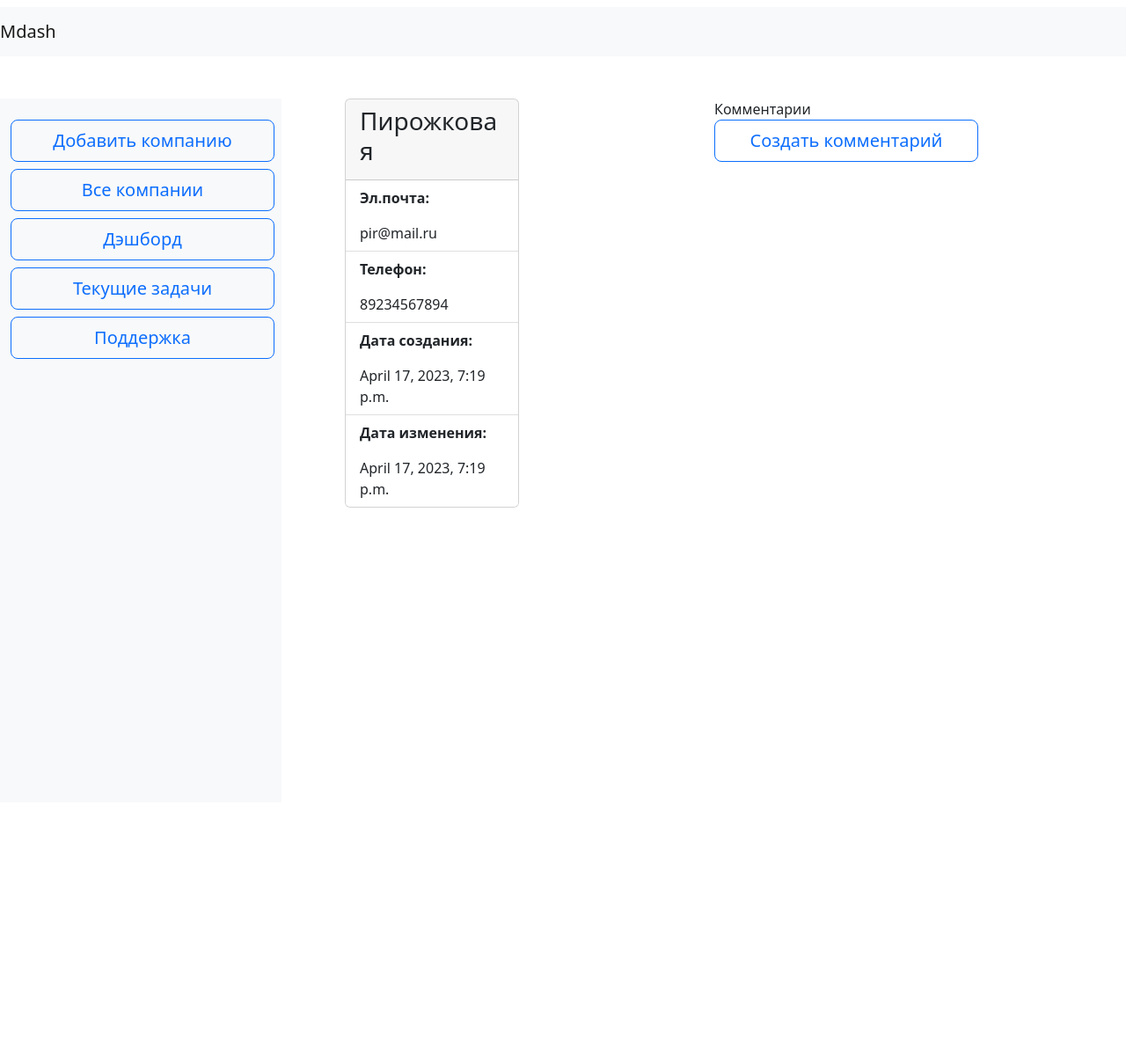
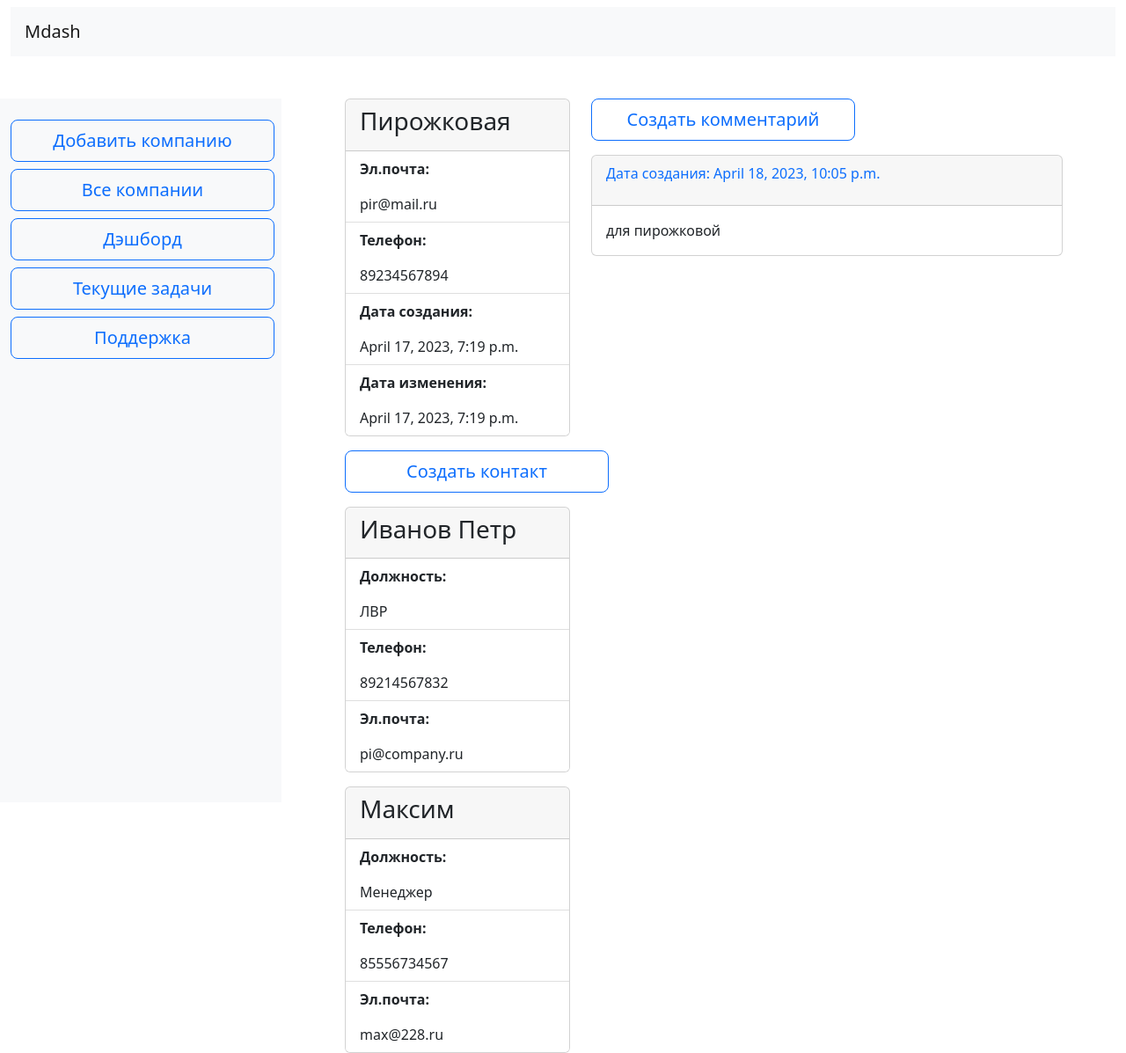
Before and after one commit to SergeiEremkin/mdash-app, a Django app: page /company_details/3 in a window 1280 px wide. Shown: the whole page at 88% size. Before the commit the page ends 577 px from the top, so only its background shows below. Run offline with Django 4.2, Linux system fonts and the light colour scheme; data comes from the database, SQL or seed files in the repository; both versions use the stored data as it was after the commit.

Commit message:
add ContactInterface on Company_Details. TODO need CRUD for contacts and comments. And need to rework buttons for edit and delete

```diff
--- a/manager_base/models.py
+++ b/manager_base/models.py
@@ -25,19 +25,19 @@ class Company(models.Model):
 
 
 class Contact(models.Model):
-    ROLES = [('LPR', 'ЛПР'),
-             ('LVR', 'ЛВР'),
-             ('MANAGER', 'Менеджер')]
+    ROLES = [('ЛПР', 'ЛПР'),
+             ('ЛВР', 'ЛВР'),
+             ('Менеджер', 'Менеджер')]
     name = models.CharField('ФИО', max_length=50, help_text="Введите название")
-    role = models.CharField('Должность', max_length=50,blank=True, choices=ROLES, default='MANAGER')
+    role = models.CharField('Должность',max_length=50, choices=ROLES, default='Менеджер')
     email = models.EmailField('Почта', max_length=50, help_text="Введите почту")
     phone = models.IntegerField('Телефон', help_text="Введите название")
     date_create = models.DateTimeField('Дата создания', auto_now=True)      # не нужно добавлять в форму
     date_update = models.DateTimeField('Дата обновления', auto_now_add=True)  # не нужно добавлять в форму
-    company = ForeignKey('Company', on_delete=models.CASCADE, related_name='companies')
+    company = ForeignKey('Company', on_delete=models.CASCADE)
 
     class Meta:
-        ordering = ["-name"]
+        ordering = ["role"]
         verbose_name = "Контакт"
         verbose_name_plural = "Контакты"
 
@@ -49,10 +49,10 @@ class Comment(models.Model):
     text = models.TextField('Комментарий', max_length=50, help_text="Введите название")
     date_create = models.DateTimeField('Дата создания', auto_now=True)      # не нужно добавлять в форму
     date_update = models.DateTimeField('Дата обновления', auto_now_add=True)  # не нужно добавлять в форму
-    company = ForeignKey('Company', on_delete=models.CASCADE, related_name='comments')
+    company = ForeignKey('Company', on_delete=models.CASCADE)
 
     class Meta:
-        ordering = ["-date_update"]
+        ordering = ["date_update"]
         verbose_name = "Комментарий"
         verbose_name_plural = "Комментарии"
 
--- a/manager_base/templates/manager_base/base.html
+++ b/manager_base/templates/manager_base/base.html
@@ -17,12 +17,13 @@
           integrity="sha384-b6lVK+yci+bfDmaY1u0zE8YYJt0TZxLEAFyYSLHId4xoVvsrQu3INevFKo+Xir8e" crossorigin="anonymous">
     <link rel="stylesheet" href="{% static 'css/manager_base.css' %}">
     <h1>{% block header %}{% endblock header %}</h1>
-    <nav class="navbar navbar-light bg-light">
-        <a class="navbar-brand" href="#">Mdash</a>
-    </nav>
+
 </head>
 <body>
 <div class="container-fluid">
+     <nav class="navbar navbar-light bg-light">
+        <a class="navbar-brand mx-3" href="#">Mdash</a>
+    </nav>
     <div class="row mt-5">
         <div class="col-sm-3 bg-light" style="height: 100vh">
             <ul class="nav flex-column mt-3">
--- a/manager_base/templates/manager_base/company_details.html
+++ b/manager_base/templates/manager_base/company_details.html
@@ -4,8 +4,8 @@
 
 <div class="container-fluid">
     <div class="row">
-        <div class="col">
-            <div class="card w-50">
+        <div class="col-sm-4">
+            <div class="card mb-3">
                 <div class="card-header">
                     <h3>{{company.name}}</h3>
                 </div>
@@ -16,13 +16,36 @@
                     <li class="list-group-item"><p class="fw-bold">Дата изменения: </p>{{ company.date_update }}</li>
                 </ul>
             </div>
+            <a href="{% url 'contact-create' company.id %}" class="btn btn-outline-primary btn-lg" style="width: 300px">Создать
+                контакт</a>
+            {% for contact in company.contact_set.all %}
+            <div class="card mt-3">
+                <div class="card-header">
+                    <h3>{{contact.name}}</h3>
+                </div>
+                <ul class="list-group list-group-flush">
+                    <li class="list-group-item"><p class="fw-bold">Должность: </p>{{ contact.role }}</li>
+                     <li class="list-group-item"><p class="fw-bold">Телефон: </p>{{ contact.phone }}</li>
+                    <li class="list-group-item"><p class="fw-bold">Эл.почта: </p>{{ contact.email }}</li>
+
+                </ul>
+            </div>
+            {% endfor %}
         </div>
-        <div class="col">
-            Комментарии
+        <div class="col ">
             <a href="{% url 'create-comment' company.id %}" class="btn btn-outline-primary btn-lg" style="width: 300px">Создать
                 комментарий</a>
-            {% for com in company.comment_set.all %}
-            {{ com.title }}
+            {% for comment in company.comment_set.all %}
+            <div class="card mt-3">
+                <div class="card-header">
+                    <p class="text-primary">Дата создания: {{ comment.date_create }}</p>
+                </div>
+                <div class="card-body">
+                    <p class="card-text">
+                        {{ comment }}
+                    </p>
+                </div>
+            </div>
             {% endfor %}
         </div>
     </div>
--- a/manager_base/urls.py
+++ b/manager_base/urls.py
@@ -26,5 +26,6 @@ urlpatterns = [
     path('company_details/<int:pk>/create_comment', views.CommentCreateView.as_view(), name='create-comment'),
     path('<int:pk>/delete_company', views.CompanyDeleteView.as_view(), name='company-delete'),
     path('<int:pk>/update_company', views.CompanyUpdateView.as_view(), name='company-update'),
+    path('<int:pk>/create_contact', views.ContactCreateView.as_view(), name='contact-create')
 
 ]
--- a/manager_base/views.py
+++ b/manager_base/views.py
@@ -3,8 +3,8 @@ from django.shortcuts import render, get_object_or_404
 from django.urls import reverse_lazy
 from django.views.generic import CreateView, ListView, DetailView, DeleteView, UpdateView
 
-from manager_base.forms import CompanyForm, CommentForm
-from manager_base.models import Company, Comment
+from manager_base.forms import CompanyForm, CommentForm, ContactForm
+from manager_base.models import Company, Comment, Contact
 
 
 # Create your views here.
@@ -51,3 +51,15 @@ class CommentCreateView(CreateView):
         comp = Company.objects.get(id=self.kwargs['pk'])
         form.instance.company_id = comp.id
         return super(CommentCreateView, self).form_valid(form)
+
+
+class ContactCreateView(CreateView):
+    model = Contact
+    template_name = 'manager_base/create_contact.html'
+    success_url = reverse_lazy("home")
+    form_class = ContactForm
+
+    def form_valid(self, form):
+        comp = Company.objects.get(id=self.kwargs['pk'])
+        form.instance.company_id = comp.id
+        return super(ContactCreateView, self).form_valid(form)
```
Also changed, not shown: manager_base/forms.py (+10 -1 lines), manager_base/templates/manager_base/create_contact.html (added, +13 -0 lines), manager_base/templates/manager_base/show_companies.html (+15 -1 lines), db.sqlite3.
